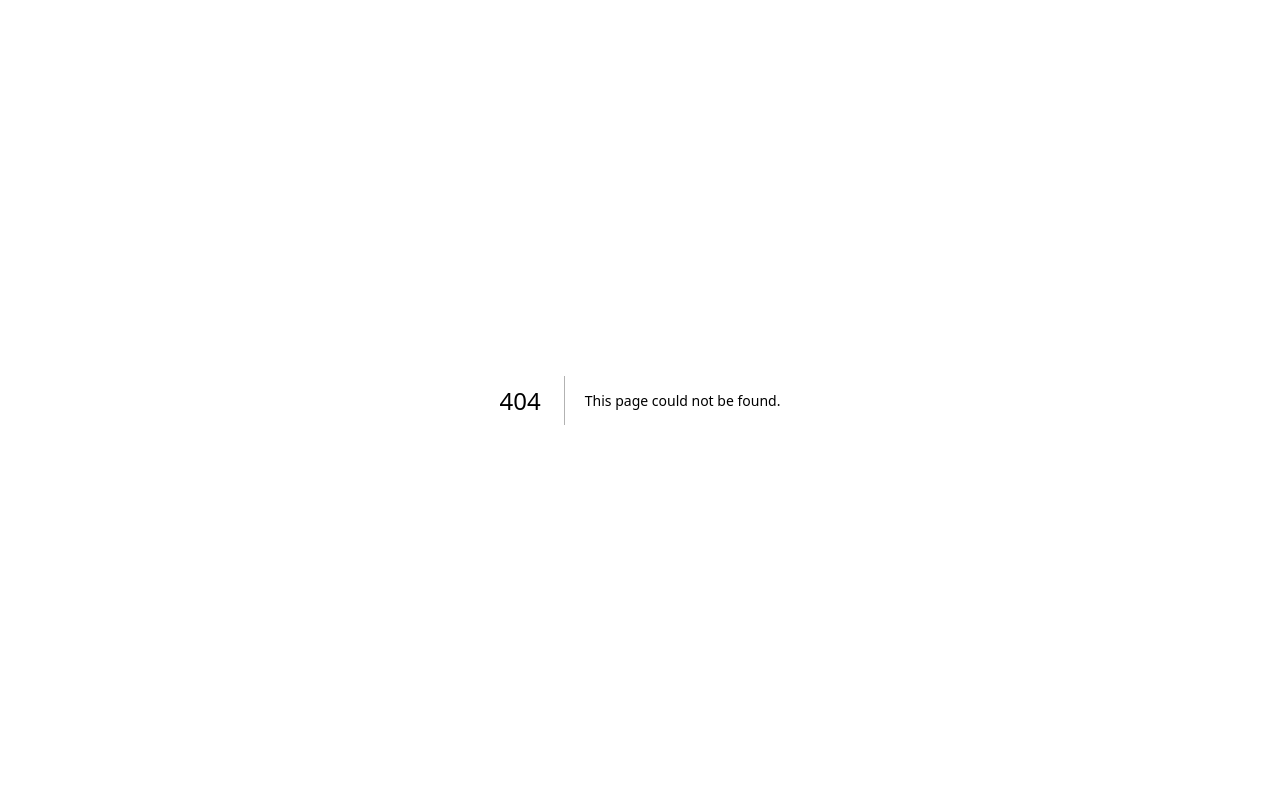
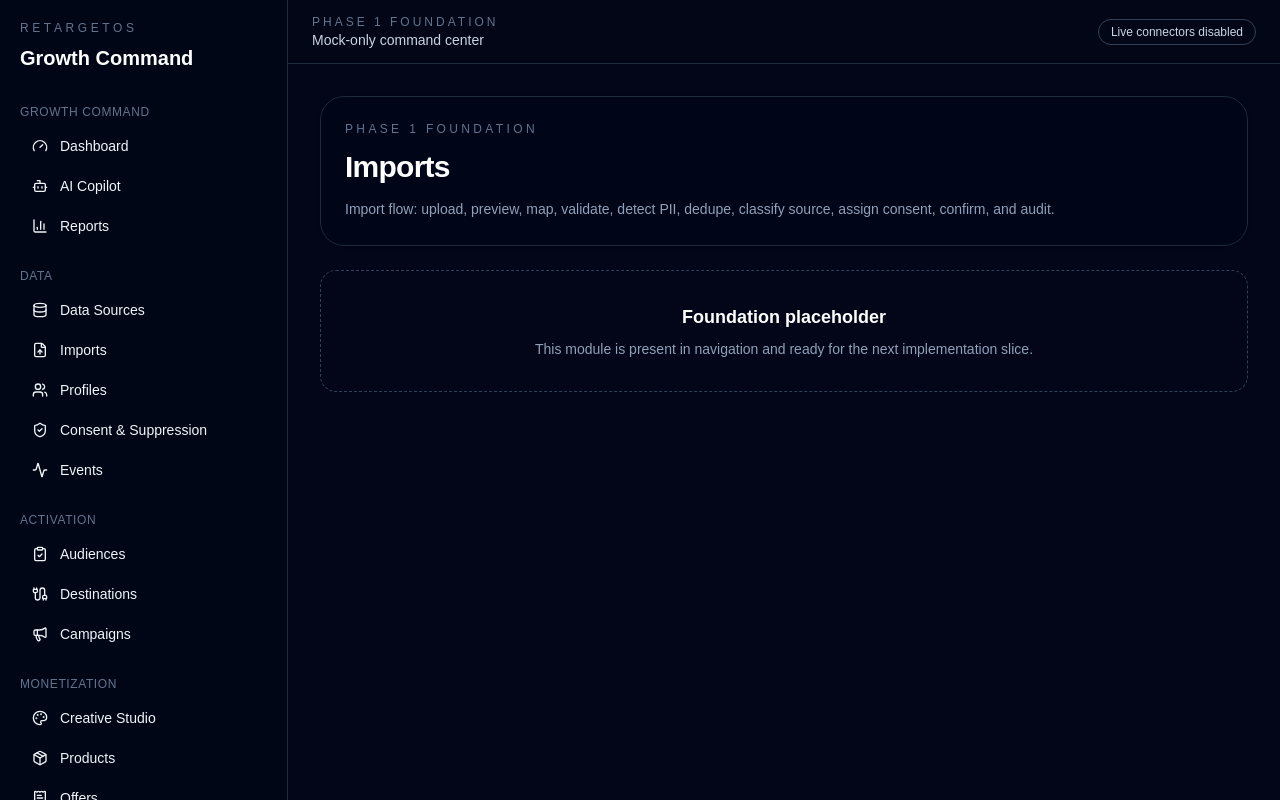
Before and after one commit to besfeng23/RetargetOS, a Next.js app: page /imports in a window 1280 px wide. Before the commit this address had no page. Shown: the top 800 px of the page. Built offline with nearby package versions, Linux system fonts and the light colour scheme.

Commit message:
Add imports route

```diff
--- /dev/null
+++ b/src/app/imports/page.tsx
@@ -0,0 +1,10 @@
+import { AppShell } from "@/components/app-shell";
+import { ModulePage } from "@/components/module-page";
+
+export default function ImportsPage() {
+  return (
+    <AppShell>
+      <ModulePage title="Imports" description="Import flow: upload, preview, map, validate, detect PII, dedupe, classify source, assign consent, confirm, and audit." />
+    </AppShell>
+  );
+}
```
